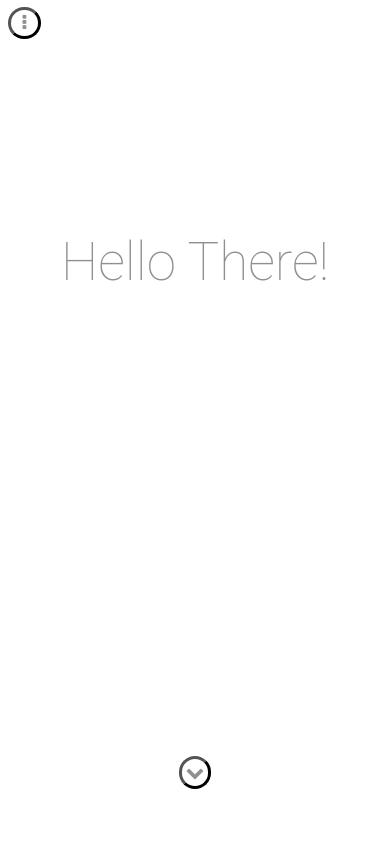
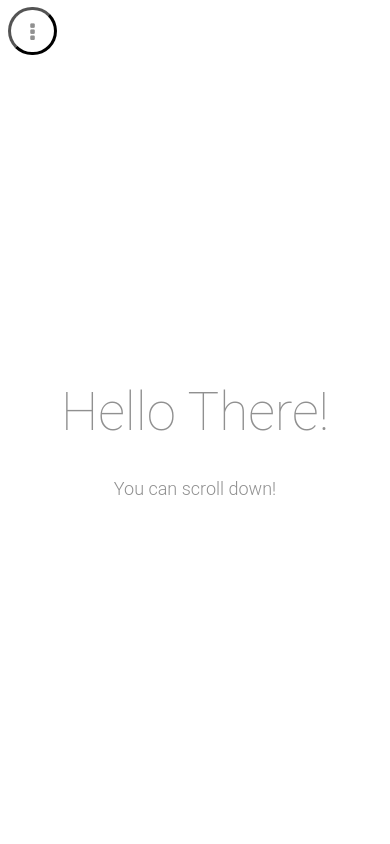
Before and after one commit to f-s-plus-plus/react-site, a React (Create React App) app in the folder client/: page / in a window 390 px wide. Shown: the top 844 px of the page. Built offline with nearby package versions, Linux system fonts and the light colour scheme; some icons are missing.

Commit message:
fixed graphical issues on the mobile version

```diff
--- a/client/src/App.css
+++ b/client/src/App.css
@@ -78,20 +78,24 @@ body {
     margin: 0;
     background: transparent;
     flex-direction: column;
-    justify-content: flex-end;
+    justify-content: center;
     align-items: center;
     width: 100%;
 }
 
 .scroll-down-link {
-    display: flex;
-    justify-content: center;
-    align-items: center;
-    flex-direction: column;
+    opacity: 0;
     transition: all .2s ease-in;
+    animation: loading-bar 2s ease-in 1s;
+    animation-fill-mode: forwards;
+}
+
+.scroll-down-link:hover {
+    transform: translateY(.2rem);
 }
 
 a {
+    color: #909090;
     text-decoration: none !important;
 }
 
@@ -106,6 +110,8 @@ a {
 }
 
 .open-navbar-btn::after {
+    font-size: 1.3rem;
+    margin-top: .2rem;
     content: '\f142';
     display: flex;
     font-family: FontAwesome;
@@ -114,9 +120,9 @@ a {
 .active-btn {
     margin-bottom: 3.4rem;
     color: #909090;
-    height: 2rem;
+    height: 3rem;
     border-width: 3px;
-    width: 2rem;
+    width: 3rem;
     display: flex;
     justify-content: center;
     align-items: center;
@@ -125,27 +131,12 @@ a {
     transition: all .2s ease-in;
 }
 
-.chevron-down {
-    margin-bottom: 3.4rem;
-}
-
-.chevron-down:hover {
-    cursor: pointer;
-}
-
-.chevron-down::after {
-    content: '\f078';
-    display: flex;
-    font-family: FontAwesome;
-}
-
 .header-1 {
     font-size: 300%;
     padding: 0 2rem;
     font-weight: 200;
     white-space: nowrap;
     color: #909090;
-    height: 30rem;
     animation: loading-bar 2s ease-in;
 }
 
@@ -325,6 +316,7 @@ a {
 }
 
 .profile-pic:hover {
+    transform: scale(1.05);
     filter: contrast(150%);
     cursor: pointer;
 }
@@ -339,7 +331,7 @@ a {
 
 .navbar-container {
     display: flex;
-    background-color: white;
+    background-color: transparent;
     align-items: center;
     position: fixed;
     z-index: 100;
@@ -347,9 +339,17 @@ a {
     flex-direction: column;
 }
 
+hr {
+    background-color: #d1d1d1;
+    height: 2px;
+    width: 90%;
+    margin: auto 5% 0 5%;
+    padding: 0 !important;
+    border: none;
+}
+
 .navbar-open {
-    border-bottom: 2px solid #d1d1d1;
-    height: 6rem !important;
+    height: 4.5rem !important;
 }
 
 .navbar-close {
@@ -359,15 +359,15 @@ a {
 .navbar {
     display: flex;
     overflow: hidden;
+    background-color: white;
     transition: all .2s ease-in;
     height: 0;
-    width: 90%;
+    width: 100%;
     flex-wrap: wrap;
     margin: 0 5%;
     z-index: 50;
     justify-content: center;
     align-items: center;
-    background-color: #fff;
 }
 
 .nav-border-bottom {
@@ -379,6 +379,7 @@ a {
 }
 
 .nav-link {
+    margin-top: 1rem;
     color: #a0bcc1;
     text-decoration: none;
     padding: .3rem 1rem;
@@ -388,10 +389,6 @@ a {
 
 .nav-link:hover {
     color: #00a78d;
-}
-
-.modal-custom {
-    font-family: Raleway, Arial, sans-serif;
 }
 
 .download-anchor {
--- a/client/src/components/Accordion.jsx
+++ b/client/src/components/Accordion.jsx
@@ -41,14 +41,14 @@ class Accordion extends React.Component {
         let accordionContent = [];
 
         //for each loop
-        Object.keys(description).forEach(key => {
+        Object.keys(description).forEach((key, index) => {
             //checks to see if the anchor is going to a link or empty button
             let anchor;
             if(description[key].link == null) {
-                anchor = <button className="empty-anchor-custom"> {description[key].name} </button>;
+                anchor = <button className="empty-anchor-custom" key={index}> {description[key].name} </button>;
             }
             else {
-                anchor = <a className="anchor-custom" href={description[key].link}> {description[key].name} </a>
+                anchor = <a className="anchor-custom" key={index} href={description[key].link}> {description[key].name} </a>
             }
 
             //pushes it to that initially empty
--- a/client/src/components/Footer.jsx
+++ b/client/src/components/Footer.jsx
@@ -6,7 +6,7 @@ class Footer extends Component {
         return(
             <div className="bottom-bar">
                 <a href="https://reactjs.org/" className="react-link">
-                    <i className="fab fa-react"></i>
+                    <i className="fab fa-react" />
                     Powered by React
                 </a>
             </div>
--- a/client/src/components/Navbar.jsx
+++ b/client/src/components/Navbar.jsx
@@ -37,8 +37,9 @@ class Navbar extends Component {
                         Github
                     </a>
                     <a href="https://mithridatium.io" className="nav-link notepad">
-                        Notepad App
+                        Notepad
                     </a>
+                    <hr />
                 </div>
                 <button onClick={this.toggle} className="active-btn open-navbar-btn">
                 </button>
--- a/client/src/components/Welcome.jsx
+++ b/client/src/components/Welcome.jsx
@@ -9,9 +9,7 @@ class Welcome extends Component {
                 <h1 className='header-1'>
                     Hello There!
                 </h1>
-                <a className='scroll-down-link' href="#resume">
-                    <button className="active-btn chevron-down"/>
-                </a>
+                <a className='scroll-down-link' href='#resume'> You can scroll down! </a>
             </div>
         );
     }
```
